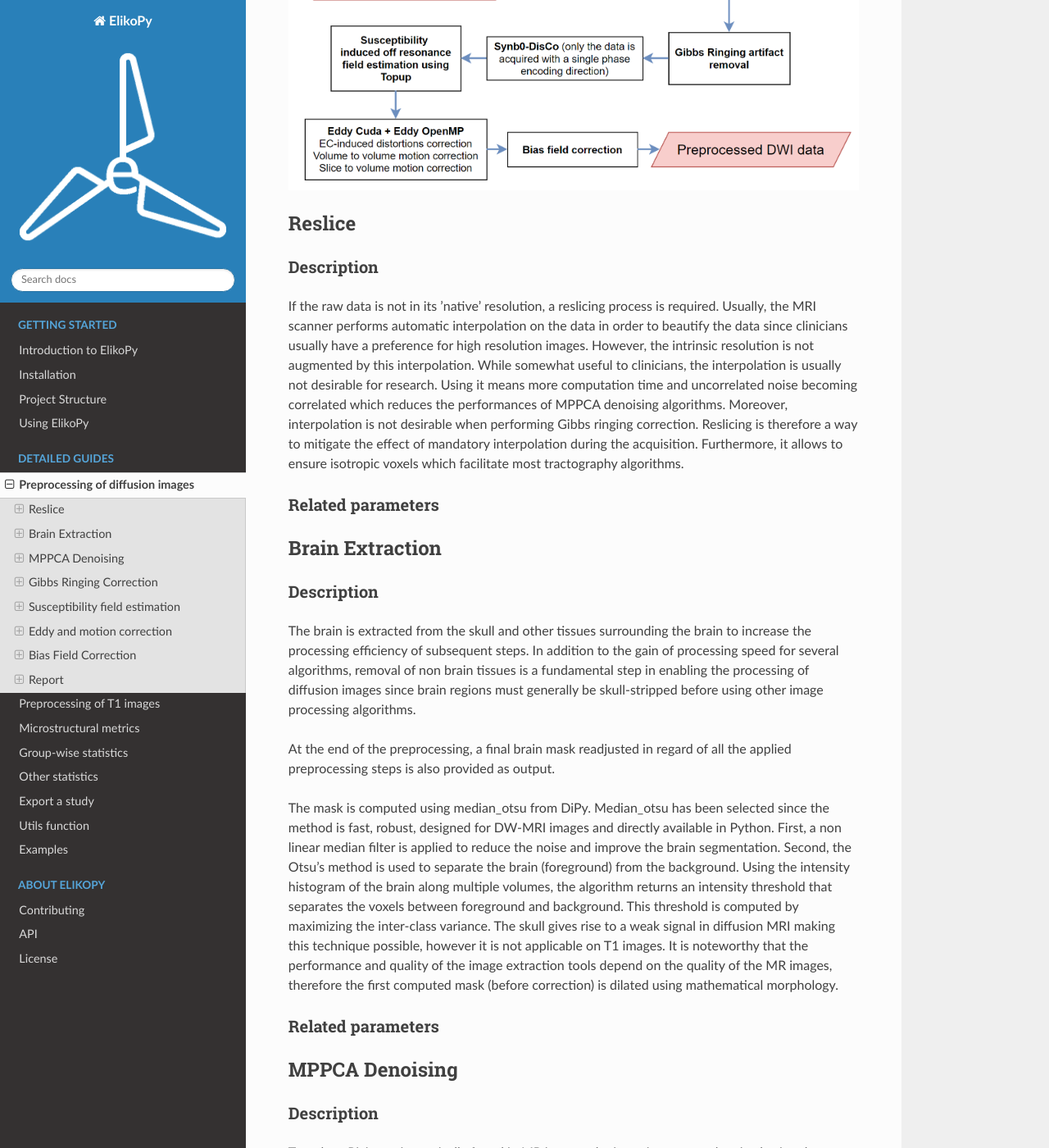
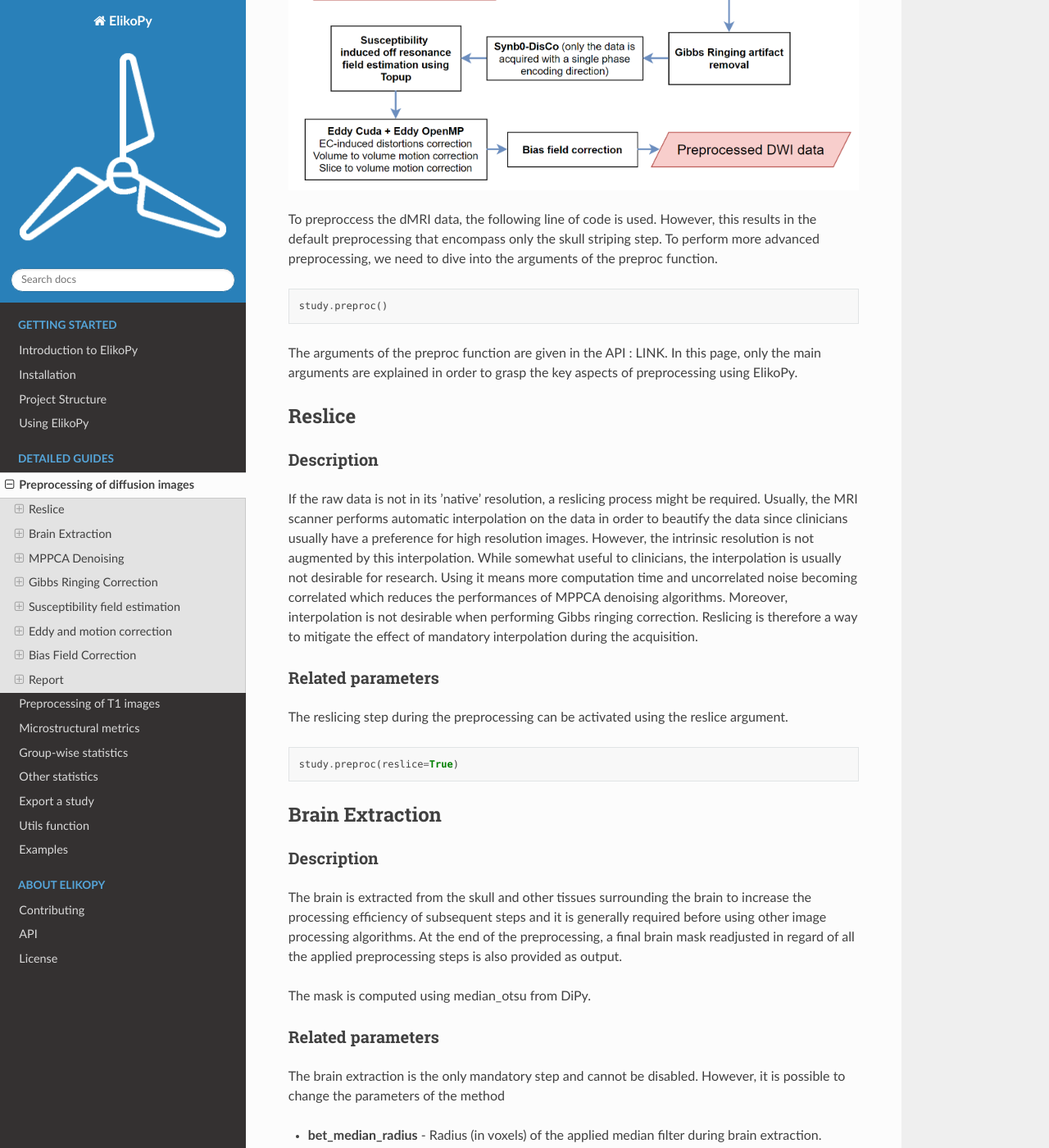
Before and after one commit to Hyedryn/elikopy, a Sphinx documentation site: the page built from docs/preprocessing_dmri.rst, in a window 1280 px wide and 1400 px high, scrolled down 318 px. Shown: the whole window at 82% size. Built offline with Sphinx 7.4.7 and the Read the Docs theme 2.0.0, drawn with Linux system fonts in a browser that asks for light colours; some of the changed text lies outside the part shown.

Commit message:
preproc doc 1

```diff
--- a/docs/preprocessing_dmri.rst
+++ b/docs/preprocessing_dmri.rst
@@ -10,7 +10,17 @@ user discretion.
 
 .. image:: pictures/preprocessing.PNG
 	:width: 800
-	:alt: Overview of the main processing steps in the ElikoPy pipeline.
+	:alt: Overview of the main preprocessing steps.
+
+To preproccess the dMRI data, the following line of code is used. However, this results in the default preprocessing that encompass only the skull striping step. To perform more advanced preprocessing, we need to dive into the arguments of the preproc function.
+
+.. code-block:: python
+
+	study.preproc()
+
+
+The arguments of the preproc function are given in the API : LINK.
+In this page, only the main arguments are explained in order to grasp the key aspects of preprocessing using ElikoPy.
 
 -------
 Reslice
@@ -19,7 +29,7 @@ Reslice
 Description
 ^^^^^^^^^^^
 
-If the raw data is not in its ’native’ resolution, a reslicing process is required. Usually, the
+If the raw data is not in its ’native’ resolution, a reslicing process might be required. Usually, the
 MRI scanner performs automatic interpolation on the data in order to beautify the data
 since clinicians usually have a preference for high resolution images. However, the intrinsic
 resolution is not augmented by this interpolation. While somewhat useful to clinicians, the
@@ -27,13 +37,16 @@ interpolation is usually not desirable for research. Using it means more computa
 and uncorrelated noise becoming correlated which reduces the performances of MPPCA
 denoising algorithms. Moreover, interpolation is not desirable when performing Gibbs
 ringing correction. Reslicing is therefore a way to mitigate the
-effect of mandatory interpolation during the acquisition. Furthermore, it allows to ensure
-isotropic voxels which facilitate most tractography algorithms.
+effect of mandatory interpolation during the acquisition.
 
 
 Related parameters
 ^^^^^^^^^^^^^^^^^^
+The reslicing step during the preprocessing can be activated using the reslice argument.
 
+.. code-block:: python
+
+	study.preproc(reslice=True)
 
 ----------------
 Brain Extraction
@@ -49,30 +62,24 @@ Description
 	Original b0 images and binary mask obtained with using median_otsu are shown in the left and middle panels, while the thresholded histogram used by median otsu is shown in the right panel.
 
 The brain is extracted from the skull and other tissues surrounding the brain to increase
-the processing efficiency of subsequent steps. In addition to the gain of processing speed
-for several algorithms, removal of non brain tissues is a fundamental step in enabling
-the processing of diffusion images since brain regions must generally be skull-stripped before using
-other image processing algorithms.
-
-At the end of the preprocessing, a final brain mask readjusted in regard of all the applied
+the processing efficiency of subsequent steps and it is generally required before using
+other image processing algorithms. At the end of the preprocessing, a final brain mask readjusted in regard of all the applied
 preprocessing steps is also provided as output.
 
-The mask is computed using median_otsu from DiPy. Median_otsu has
-been selected since the method is fast, robust, designed for DW-MRI images and directly
-available in Python. First, a non linear median filter is applied to reduce the noise and
-improve the brain segmentation. Second, the Otsu’s method is used to
-separate the brain (foreground) from the background. Using the intensity histogram of the
-brain along multiple volumes, the algorithm returns an intensity threshold that separates
-the voxels between foreground and background. This threshold is computed by maximizing
-the inter-class variance. The skull gives rise to a weak signal in diffusion MRI making this
-technique possible, however it is not applicable on T1 images. It is noteworthy that the
-performance and quality of the image extraction tools depend on the quality of the MR
-images, therefore the first computed mask (before correction) is dilated using mathematical
-morphology.
+The mask is computed using median_otsu from DiPy.
 
 Related parameters
 ^^^^^^^^^^^^^^^^^^
 
+The brain extraction is the only mandatory step and cannot be disabled. However, it is possible to change the parameters of the method
+
+* **bet_median_radius** - Radius (in voxels) of the applied median filter during brain extraction. default=2
+* **bet_numpass** - Number of pass of the median filter during brain extraction. default=1
+* **bet_dilate** - Number of iterations for binary dilation during brain extraction. default=2
+
+.. code-block:: python
+
+	study.preproc(bet_median_radius=2, bet_numpass=2, bet_dilate=2)
 
 ---------------
 MPPCA Denoising
```
